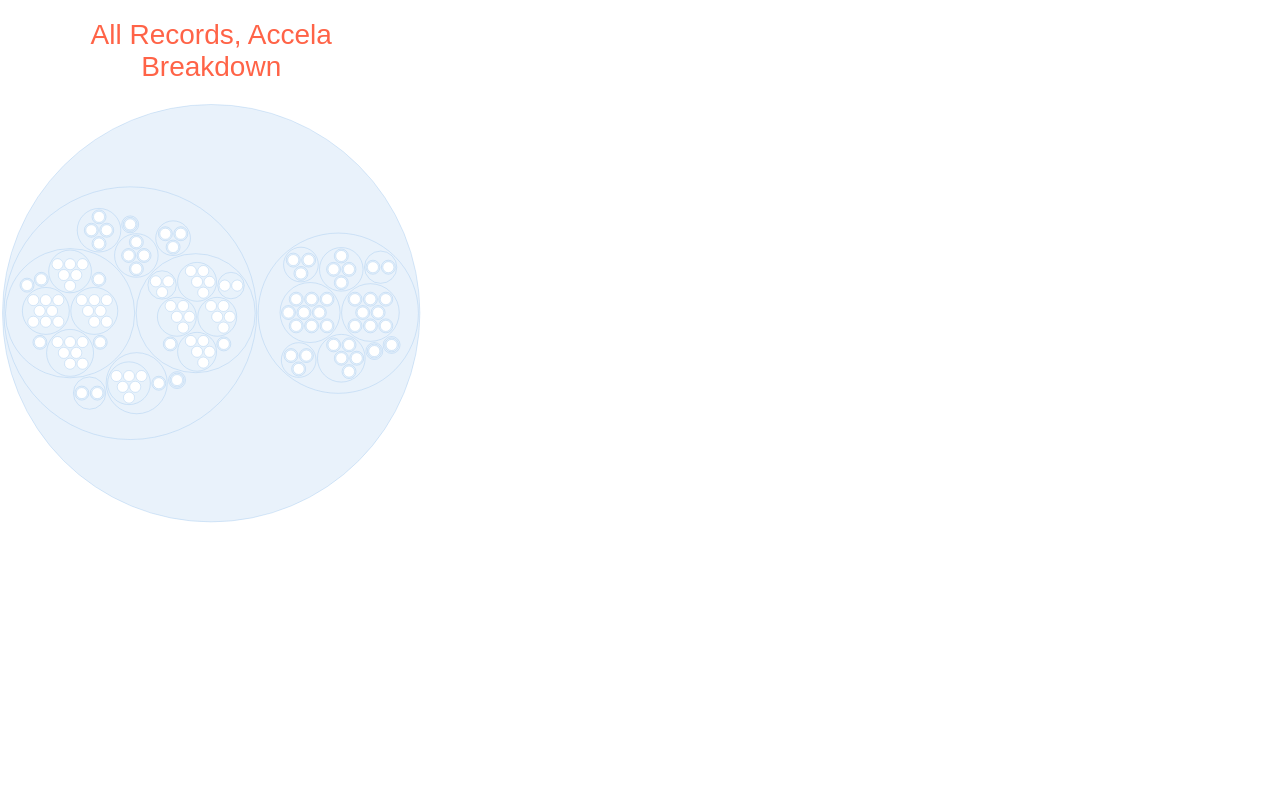
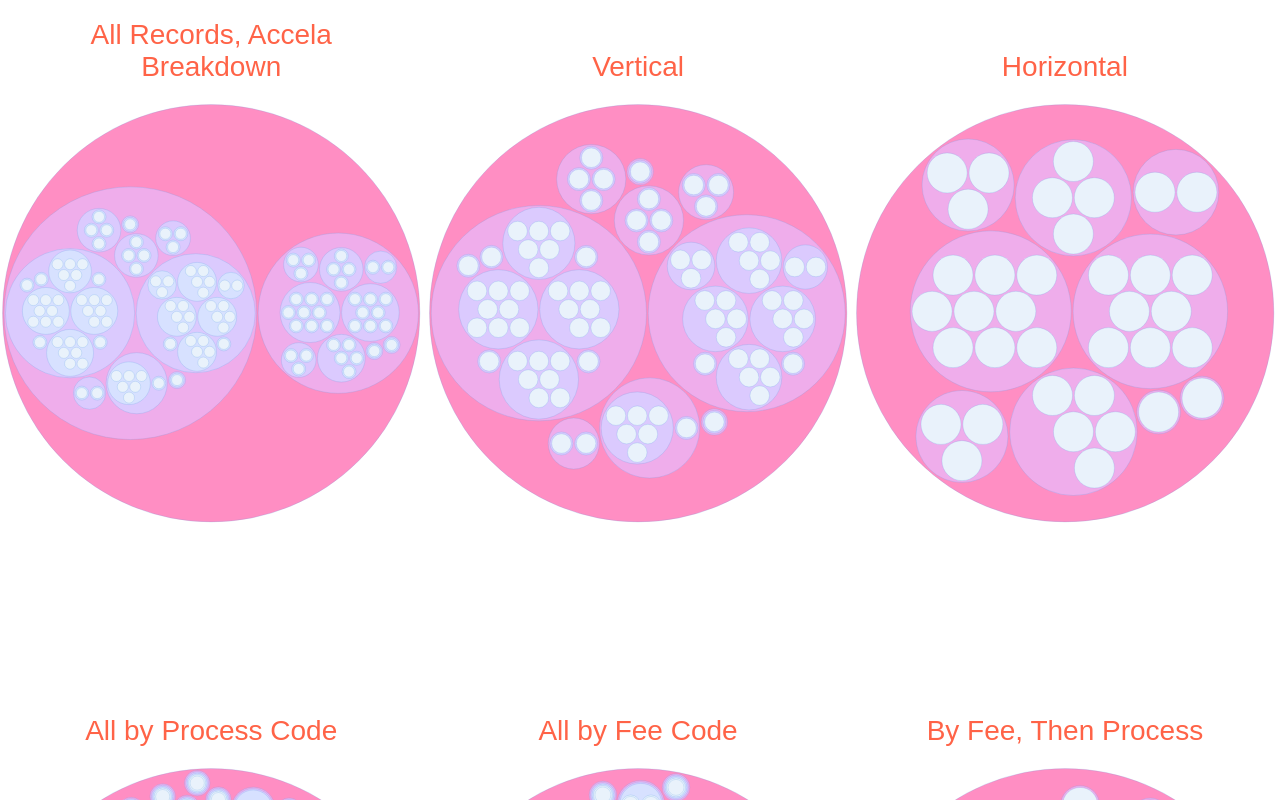
Before and after one commit to cityofasheville/DSD-dash-prototypes, a plain HTML site: page permit-permutations/index.html in a window 1280 px wide. Drawn offline with nearby package versions, Linux system fonts and the light colour scheme.

Commit message:
Move data logic into data file

```diff
--- a/permit-permutations/index.html
+++ b/permit-permutations/index.html
@@ -66,15 +66,6 @@
 
   document.addEventListener("DOMContentLoaded", function() {
 
-  // match Alias field from volByAlias to R1_APP_TYPE_ALIAS in permits
-  const combinedData = permits.map(p => {
-    const returnVal = JSON.parse(JSON.stringify(p));
-    const volDatum = volByAlias.find(v => v.Alias === p.R1_APP_TYPE_ALIAS);
-    returnVal.vol2017 = volDatum ? volDatum["2017_volume"] : 0;
-    // also add type of reviews?
-    return returnVal;
-  })
-
   const volumeDomain = [d3.min(combinedData, d => d.vol2017), d3.max(combinedData, d => d.vol2017)]
 
   let inAccelaOrder = d3.nest()
@@ -83,7 +74,7 @@
     .key(function(d) { return d.R1_PER_SUB_TYPE; })
     .key(function(d) { return d.R1_PER_CATEGORY; })
     // .key(function(d) { return d.R1_APP_TYPE_ALIAS; })
-    .rollup(function(d) { console.log(d); return d[0].vol2017; })
+    .rollup(function(d) { return d; })
     .entries(combinedData);
 
   const allPermits = {key: 'root', 'values': inAccelaOrder}
@@ -205,8 +196,9 @@
       .attr("transform", "translate(" + circlePackWidth / 2 + "," + diameter / 2 + ")");
 
     const color = d3.scaleLinear()
-      .domain(volumeDomain)
-      .range(["#e9f2fb", "tomato"])
+      // .domain(volumeDomain)
+      .domain([-2, 4])
+      .range(["tomato", "#e9f2fb"])
       .interpolate(d3.interpolateHcl);
 
     const pack = d3.pack()
@@ -225,7 +217,7 @@
       .data(nodes)
       .enter().append("circle")
         .attr("class", function(d) { return d.parent ? d.children ? "node" : "node node--leaf" : "node node--root"; })
-        .style("fill", function(d) { console.log(d); return d.children ? color(d.depth) : null; })
+        .style("fill", function(d) { return d.children ? color(d.depth) : color(4); })
         .style('stroke', '#5297e0')
         .style('stroke-width', '0.2px')
         .on("click", function(d) { if (focus !== d) zoom(d), d3.event.stopPropagation(); });
@@ -277,7 +269,7 @@
     <div id="all-permits">
       <h1>All Records, Accela Breakdown</h1>
     </div>
-<!--     <div id="permitting">
+    <div id="permitting">
       <h1>Vertical</h1>
     </div>
     <div id="planning">
@@ -300,7 +292,7 @@
     </div>
     <div id="backwards">
       <h1>All, Backwards</h1>
-    </div> -->
+    </div>
   </div>
 </body>
 </html>
--- a/permit-permutations/permits.js
+++ b/permit-permutations/permits.js
@@ -2396,3 +2396,11 @@ const permits = [
     "R1_FEE_CODE": "SIGN_FACE"
   }
 ]
+
+const combinedData = permits.map(p => {
+    const returnVal = JSON.parse(JSON.stringify(p));
+    const volDatum = volByAlias.find(v => v.Alias === p.R1_APP_TYPE_ALIAS);
+    returnVal.vol2017 = volDatum ? volDatum["2017_volume"] : 0;
+    // also add type of reviews?
+    return returnVal;
+})
```
